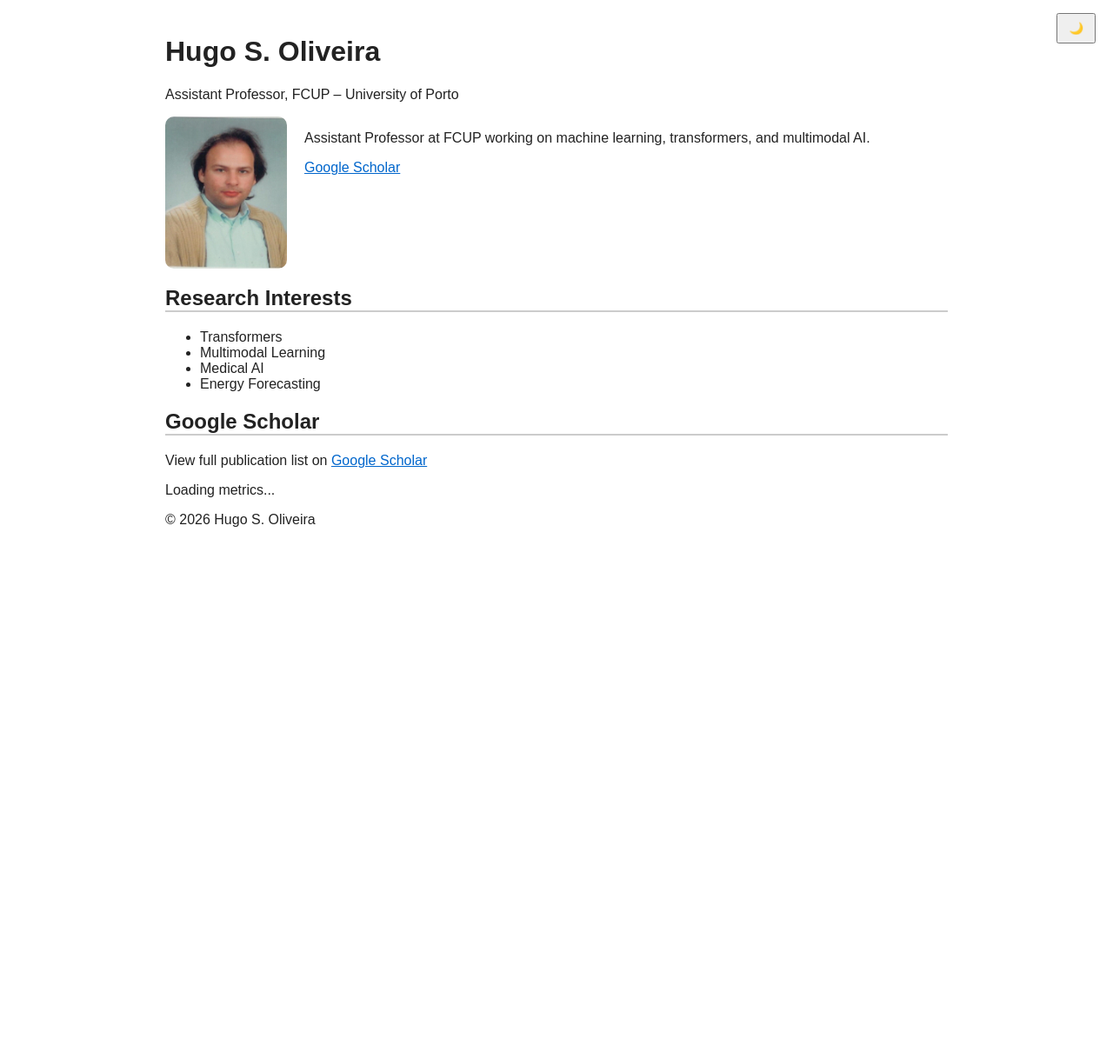
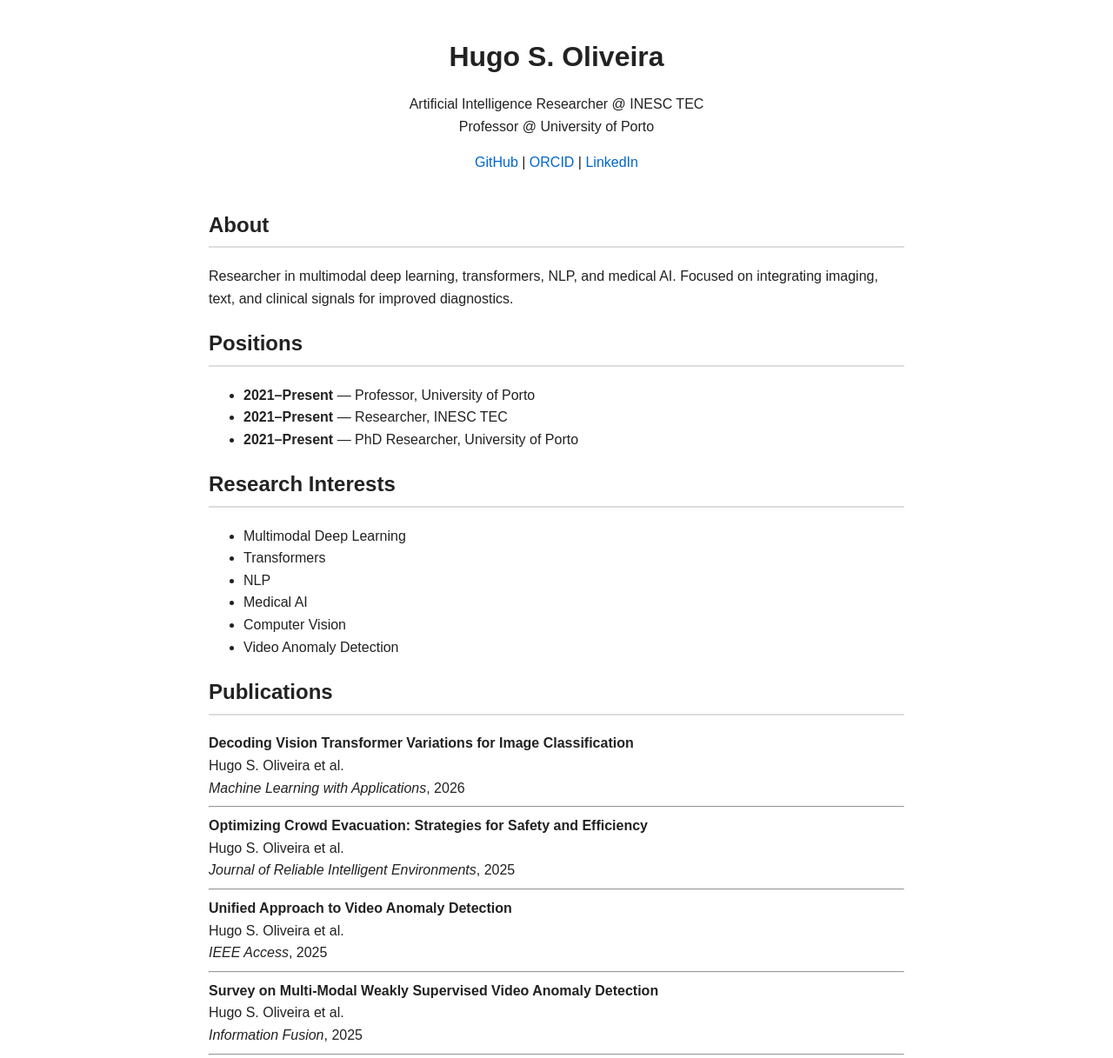
Before and after one commit to hsouporto/hsouporto.github.io, a plain HTML site: page index.html in a window 1280 px wide. Shown: the top 1217 px of the page at 87% size. Before the commit the page ends 800 px from the top, so only its background shows below. Drawn offline with Linux system fonts and the light colour scheme.

Commit message:
first template commit

```diff
--- a/index.html
+++ b/index.html
@@ -2,66 +2,68 @@
 <html lang="en">
 <head>
   <meta charset="UTF-8">
-<meta name="viewport" content="width=device-width, initial-scale=1.0">
   <title>Hugo S. Oliveira</title>
   <link rel="stylesheet" href="style.css">
 </head>
-
 <body>
-
-<button id="theme-toggle">🌙</button>
-
-<div class="container">
 
 <header>
   <h1>Hugo S. Oliveira</h1>
-    <p>Assistant Professor, FCUP – University of Porto</p>
+  <p>Artificial Intelligence Researcher @ INESC TEC<br>
+     Professor @ University of Porto</p>
+
+  <p>
+    <a href="https://github.com/HSOUPORTO">GitHub</a> |
+    <a href="https://orcid.org/0000-0002-4948-550X">ORCID</a> |
+    <a href="https://www.linkedin.com/in/hsooliveira">LinkedIn</a>
+  </p>
 </header>
 
-<section class="profile">
-    <img src="profile.jpg" alt="Profile Photo">
-    <div>
+<section>
+  <h2>About</h2>
   <p>
-            Assistant Professor at FCUP working on machine learning, transformers, and multimodal AI.
+    Researcher in multimodal deep learning, transformers, NLP, and medical AI.
+    Focused on integrating imaging, text, and clinical signals for improved diagnostics.
   </p>
-        <p>
-            <a href="https://scholar.google.com/citations?user=TGPUMvYAAAAJ&hl=en">Google Scholar</a>
-        </p>
-    </div>
+</section>
+
+<section>
+  <h2>Positions</h2>
+  <ul>
+    <li><b>2021–Present</b> — Professor, University of Porto</li>
+    <li><b>2021–Present</b> — Researcher, INESC TEC</li>
+    <li><b>2021–Present</b> — PhD Researcher, University of Porto</li>
+  </ul>
 </section>
 
 <section>
   <h2>Research Interests</h2>
   <ul>
+    <li>Multimodal Deep Learning</li>
     <li>Transformers</li>
-        <li>Multimodal Learning</li>
+    <li>NLP</li>
     <li>Medical AI</li>
-        <li>Energy Forecasting</li>
+    <li>Computer Vision</li>
+    <li>Video Anomaly Detection</li>
   </ul>
 </section>
 
 <section>
-    <h2>Google Scholar</h2>
+  <h2>Publications</h2>
+  <div id="pubs">Loading publications...</div>
+</section>
 
-    <div class="scholar-box">
-        <p>
-            View full publication list on
-            <a href="https://scholar.google.com/citations?user=TGPUMvYAAAAJ&hl=en" target="_blank">
-                Google Scholar
-            </a>
-        </p>
-
-        <div id="scholar-stats">
-            Loading metrics...
-        </div>
-    </div>
+<section>
+  <h2>Projects</h2>
+  <ul>
+    <li>CELLO — Cancer detection using transformers</li>
+    <li>Decarbonize — Energy forecasting models</li>
+  </ul>
 </section>
 
 <footer>
-    <p>© 2026 Hugo S. Oliveira</p>
+  <p>© 2025 Hugo S. Oliveira</p>
 </footer>
-
-</div>
 
 <script src="script.js"></script>
 </body>
--- a/publications.json
+++ b/publications.json
@@ -1,4 +1,134 @@
 [
-  {"title": "Transformers for Energy Forecast", "year": 2023},
-  {"title": "Residual Transformer for Multimodal Medical VQA", "year": 2024}
+  {
+    "title": "Decoding Vision Transformer Variations for Image Classification",
+    "authors": "Hugo S. Oliveira et al.",
+    "venue": "Machine Learning with Applications",
+    "year": 2026
+  },
+  {
+    "title": "Optimizing Crowd Evacuation: Strategies for Safety and Efficiency",
+    "authors": "Hugo S. Oliveira et al.",
+    "venue": "Journal of Reliable Intelligent Environments",
+    "year": 2025
+  },
+  {
+    "title": "Unified Approach to Video Anomaly Detection",
+    "authors": "Hugo S. Oliveira et al.",
+    "venue": "IEEE Access",
+    "year": 2025
+  },
+  {
+    "title": "Survey on Multi-Modal Weakly Supervised Video Anomaly Detection",
+    "authors": "Hugo S. Oliveira et al.",
+    "venue": "Information Fusion",
+    "year": 2025
+  },
+  {
+    "title": "Optimizing Medical Image Captioning with Prompt Encoding",
+    "authors": "Hugo S. Oliveira et al.",
+    "venue": "IbPRIA",
+    "year": 2025
+  },
+  {
+    "title": "Robust Visual Transformers for Medical Image Classification",
+    "authors": "Hugo S. Oliveira et al.",
+    "venue": "IEEE Conference",
+    "year": 2025
+  },
+  {
+    "title": "Medical Image Caption Generation with Soft Prompt Tuning",
+    "authors": "Hugo S. Oliveira et al.",
+    "venue": "Portuguese Pattern Recognition Conference",
+    "year": 2024
+  },
+  {
+    "title": "Transformers for Energy Forecast",
+    "authors": "Hugo S. Oliveira et al.",
+    "venue": "Sensors 23(15), 6840",
+    "year": 2023
+  },
+  {
+    "title": "Hierarchical Modified AV1 Codec for Hologram Compression",
+    "authors": "Hugo S. Oliveira et al.",
+    "venue": "Multimedia Tools and Applications",
+    "year": 2023
+  },
+  {
+    "title": "Evaluation of Regularization Techniques for Transformers",
+    "authors": "Hugo S. Oliveira et al.",
+    "venue": "Portuguese Pattern Recognition Conference",
+    "year": 2023
+  },
+  {
+    "title": "Evaluation of Regularization Techniques",
+    "authors": "Hugo S. Oliveira et al.",
+    "venue": "IbPRIA",
+    "year": 2023
+  },
+  {
+    "title": "Sound Classification and Processing of Urban Environments: A Systematic Literature Review",
+    "authors": "Hugo S. Oliveira et al.",
+    "venue": "Sensors 22(22), 8608",
+    "year": 2022
+  },
+  {
+    "title": "Transformers for Urban Sound Classification: A Comprehensive Evaluation",
+    "authors": "Hugo S. Oliveira et al.",
+    "venue": "Sensors 22(22), 8874",
+    "year": 2022
+  },
+  {
+    "title": "Regularization Techniques for Transformer-Based Models",
+    "authors": "Hugo S. Oliveira et al.",
+    "venue": "Portuguese Pattern Recognition Conference",
+    "year": 2022
+  },
+  {
+    "title": "Crowd Dynamics in Emergency Situations",
+    "authors": "Hugo S. Oliveira et al.",
+    "venue": "SSRN",
+    "year": 2022
+  },
+  {
+    "title": "Urban Safety: An Image-Processing and Deep-Learning-Based Intelligent Traffic Management System",
+    "authors": "Hugo S. Oliveira et al.",
+    "venue": "Sensors 21(22), 7705",
+    "year": 2021
+  },
+  {
+    "title": "Novel Time-Frequency Scheme for Sound Event Detection",
+    "authors": "Hugo S. Oliveira et al.",
+    "venue": "IbPRIA",
+    "year": 2021
+  },
+  {
+    "title": "Re-Identification in Urban Scenarios: A Review",
+    "authors": "Hugo S. Oliveira et al.",
+    "venue": "Applied Sciences",
+    "year": 2021
+  },
+  {
+    "title": "Lightweight Deep Learning Pipeline for Breast Cancer Detection",
+    "authors": "Hugo S. Oliveira et al.",
+    "venue": "ICIAP",
+    "year": 2019
+  },
+  {
+    "title": "Automatic Detection of Anatomical Structures in Mammography",
+    "authors": "Hugo S. Oliveira et al.",
+    "venue": "PQDT",
+    "year": 2018
+  },
+  {
+    "title": "Robust Detection and Tracking of Ground Vehicles Using UAV",
+    "authors": "Hugo S. Oliveira et al.",
+    "venue": "AIAA GNC",
+    "year": 2015
+  },
+  {
+    "title": "Control of Multiple Aerial Vehicles in Mixed-Initiative Environments",
+    "authors": "Hugo S. Oliveira et al.",
+    "venue": "PQDT",
+    "year": 2013
+  }
 ]
--- a/script.js
+++ b/script.js
@@ -1,36 +1,29 @@
-// Dark mode
-const toggle = document.getElementById("theme-toggle");
+async function loadPublications() {
+  const container = document.getElementById("pubs");
 
-function setTheme(mode) {
-    document.body.classList.toggle("dark", mode === "dark");
-    localStorage.setItem("theme", mode);
+  try {
+    const res = await fetch("publications.json");
+    const data = await res.json();
+
+    container.innerHTML = "";
+
+    data.forEach(pub => {
+      const div = document.createElement("div");
+      div.className = "pub";
+
+      div.innerHTML = `
+        <b>${pub.title}</b><br>
+        ${pub.authors}<br>
+        <i>${pub.venue}</i>, ${pub.year}
+        <hr>
+      `;
+
+      container.appendChild(div);
+    });
+
+  } catch (err) {
+    container.innerHTML = "Failed to load publications.";
+  }
 }
 
-toggle.onclick = () => {
-    const current = localStorage.getItem("theme") || "light";
-    setTheme(current === "dark" ? "light" : "dark");
-};
-
-const savedTheme = localStorage.getItem("theme");
-if (savedTheme) {
-    setTheme(savedTheme);
-} else if (window.matchMedia("(prefers-color-scheme: dark)").matches) {
-    setTheme("dark");
-}
-
-// Publications
-fetch("publications.json")
-    .then(res => res.json())
-    .then(data => {
-        const list = document.getElementById("pub-list");
-        list.innerHTML = "";
-        data.forEach(pub => {
-            const li = document.createElement("li");
-            li.innerHTML = `<b>${pub.title}</b> (${pub.year})`;
-            list.appendChild(li);
-        });
-    })
-    .catch(() => {
-        document.getElementById("pub-list").innerHTML =
-            "<li>Unable to load publications.</li>";
-    });
+loadPublications();
--- a/style.css
+++ b/style.css
@@ -1,50 +1,36 @@
-:root {
-    --bg: #ffffff;
-    --text: #222;
-    --link: #0066cc;
+body {
+  font-family: Arial, sans-serif;
+  margin: 40px auto;
+  max-width: 800px;
+  line-height: 1.6;
+  color: #222;
 }
 
-body.dark {
-    --bg: #121212;
-    --text: #e0e0e0;
-    --link: #4da3ff;
+header {
+  text-align: center;
+  margin-bottom: 40px;
 }
 
-body {
-    font-family: Arial, sans-serif;
-    background: var(--bg);
-    color: var(--text);
-    margin: 0;
-}
-
-.container {
-    width: 900px;
-    margin: auto;
-    padding: 20px;
+h1 {
+  margin-bottom: 5px;
 }
 
 h2 {
-    border-bottom: 2px solid #ccc;
+  border-bottom: 2px solid #ddd;
+  padding-bottom: 5px;
 }
 
 a {
-    color: var(--link);
+  color: #0066cc;
+  text-decoration: none;
 }
 
-.profile {
-    display: flex;
-    gap: 20px;
+a:hover {
+  text-decoration: underline;
 }
 
-.profile img {
-    width: 140px;
-    border-radius: 10px;
+footer {
+  margin-top: 50px;
+  text-align: center;
+  color: #777;
 }
-
-#theme-toggle {
-    position: fixed;
-    top: 15px;
-    right: 20px;
-    padding: 8px 12px;
-    cursor: pointer;
-}
```
Also changed, not shown: 1 other file. Lines whose indentation alone changed are shown as unchanged.
